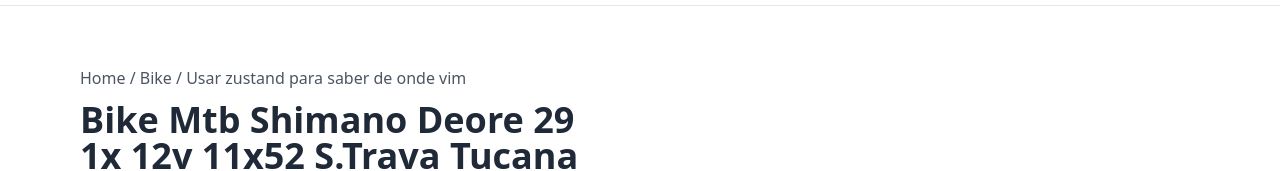
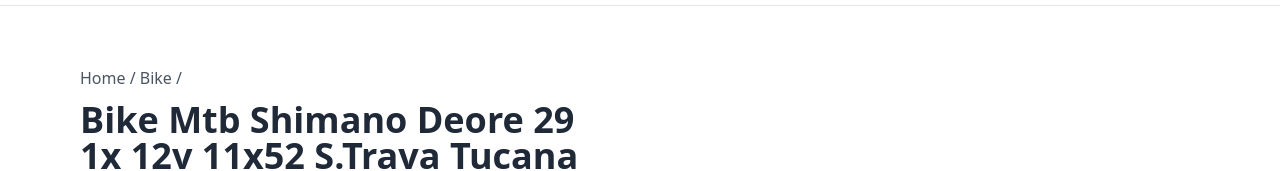
Before and after one commit to dsm-cefet-rj/ti-2024-1-grupo-10-1, a React (Vite) app in the folder frontend/: page /bike/1 in a window 1280 px wide. Shown: the part 232-403 px from the top of the page. Built offline with nearby package versions, Linux system fonts and the light colour scheme.

Commit message:
Verificação de login e correção de erros

```diff
--- a/frontend/src/components/BikeSelecionada.jsx
+++ b/frontend/src/components/BikeSelecionada.jsx
@@ -80,7 +80,7 @@ const BikeSelecionada = () => {
             <div className="flex justify-center items-center lg:flex-row flex-col gap-8">
                 {/* <!-- Description Div --> */}
                 <div className="  w-full sm:w-96 md:w-8/12 lg:w-6/12 items-center">
-                    <p className="focus:outline-none focus:ring-2 focus:ring-offset-2 focus:ring-gray-800 font-normal text-base leading-4 text-gray-600">Home / Bike / Usar zustand para saber de onde vim</p>
+                    <p className="focus:outline-none focus:ring-2 focus:ring-offset-2 focus:ring-gray-800 font-normal text-base leading-4 text-gray-600">Home / Bike / </p>
                     <h2 className="font-semibold lg:text-4xl text-3xl lg:leading-9 leading-7 text-gray-800 mt-4">{bike.name}</h2>
                     <div className=" flex flex-row justify-between  mt-5">
                         <p className="focus:outline-none focus:ring-2 focus:ring-offset-2 focus:ring-gray-800 font-normal text-base leading-4 text-gray-700 hover:underline hover:text-gray-800 duration-100 cursor-pointer">{favoriteBikes.length} favoritaram</p>
--- a/frontend/src/components/Recomendados.jsx
+++ b/frontend/src/components/Recomendados.jsx
@@ -1,11 +1,13 @@
 import React, { useState, useEffect } from 'react';
 import { Link } from 'react-router-dom';
 import axios from 'axios';
-import { fetchProducts } from './BackendUtils'; // Substitua pelo caminho correto do arquivo
+import { fetchProducts } from './BackendUtils';
+import useUserStore from './UserUtils';
+
 
 const Recomendados = () => {
   const [produtos, setProdutos] = useState([]);
-
+  const { has_logged } = useUserStore((state) => ({ has_logged: state.user.logged }))
   useEffect(() => {
    // const getProducts = async () => {
     //  try {
@@ -19,11 +21,13 @@ const Recomendados = () => {
     fetchProducts(setProdutos);
 
   }, []);
+
 console.log(produtos)
   return (
     <div className="grid grid-cols-1 gap-6 sm:grid-cols-2 md:grid-cols-4 mt-10 mx-5">
       {produtos.map((produto) => (
-        <Link key={produto.id} to={`/bike/${produto.id_bike}`} className="relative bg-black">
+        console.log(produto.imagem),
+        <Link key={produto.id} to={ (has_logged)?`/bike/${produto.id_bike}`: "/login"} className="relative bg-black">
           <img src={produto.imagem} className="object-cover w-full h-72" alt={produto.titulo} />
           <div className="absolute inset-x-0 bottom-0 bg-black bg-opacity-75 text-white px-4 py-2">
             <p className="text-lg">Preço: {produto.valor}</p>
```
